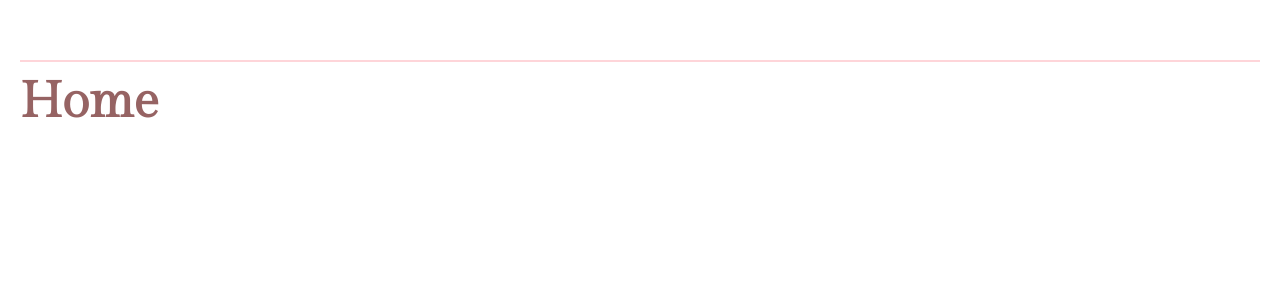
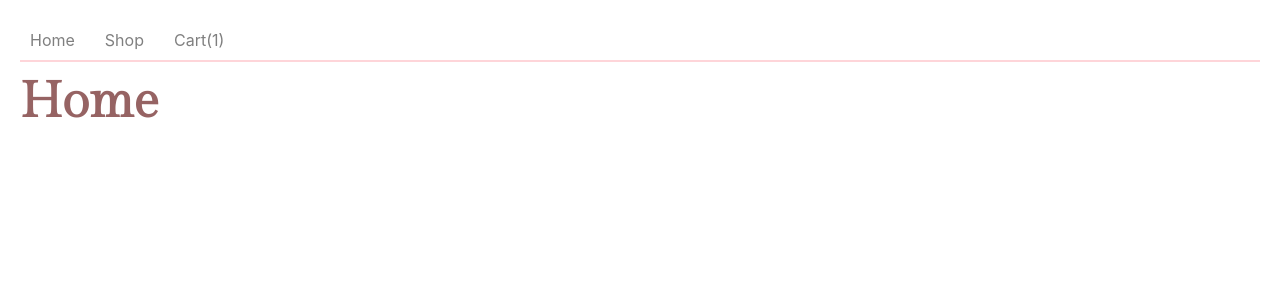
Before and after one commit to Shane99dt/Front-Colors, a React (Create React App) app: page / in a window 1280 px wide. Shown: the top 300 px of the page. Built offline with nearby package versions, Linux system fonts and the light colour scheme.

Commit message:
color black

```diff
--- a/src/styles/App.css
+++ b/src/styles/App.css
@@ -1,13 +1,7 @@
 
 @import url('https://fonts.googleapis.com/css2?family=Assistant&family=Gilda+Display&family=Poppins&family=Sarala&display=swap');
 
-/*     font-family: 'Assistant', sans-serif;
-
-
-
-
-
-     */
+/*     font-family: 'Assistant', sans-serif; */
 
 body{
   padding: 20px;
@@ -42,12 +36,12 @@ body{
 }
 
 a, button{
-  color: rgba(255, 255, 255, 0.486);
+  color: rgba(0, 0, 0, 0.5);
   text-decoration: none;
 }
 
 a:hover, button:hover{
-  color: white;
+  color: black;
   text-decoration: 2px underline #fc7986;
   cursor: pointer;
 }
```
